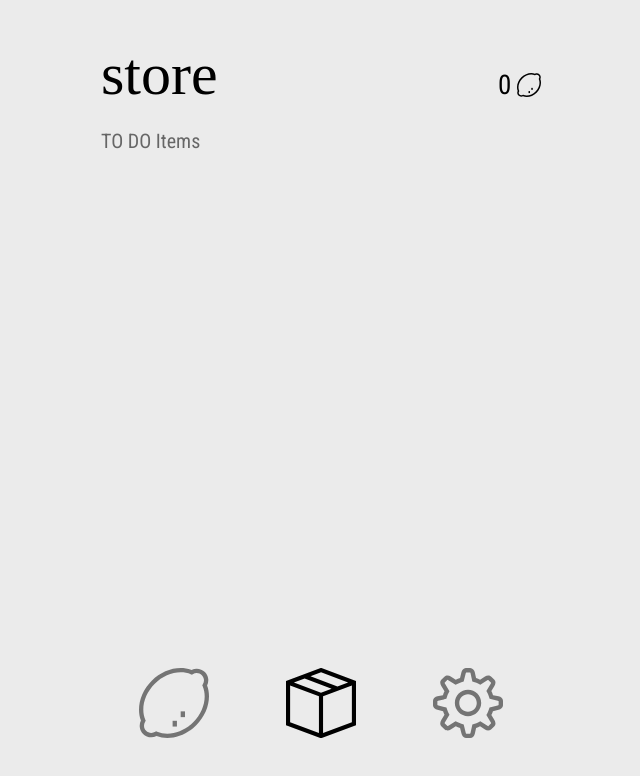
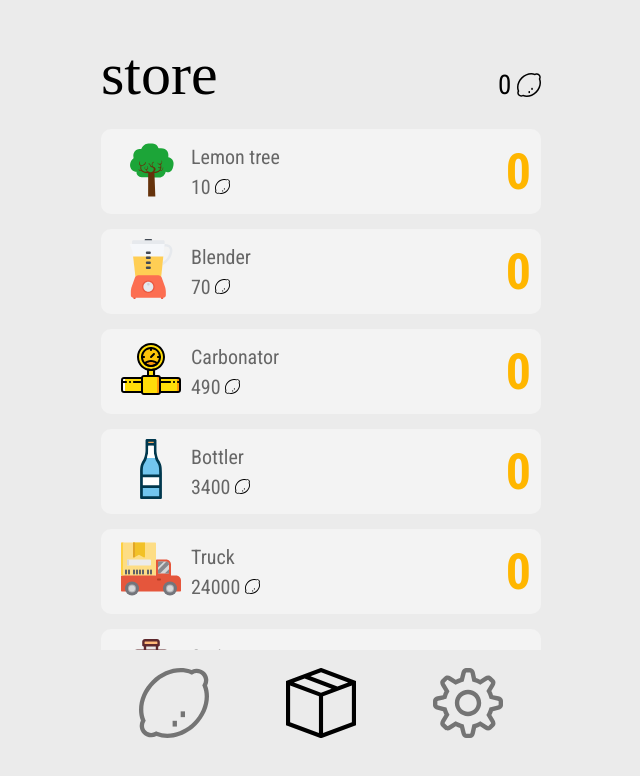
Before and after one commit to LenuLogic/lemon-clicker, a React (Vite) app: page /store in a window 1280 px wide. Shown: the top 776 px of the page, without its empty margins (319-959 px from the left). Built offline with nearby package versions, Linux system fonts and the light colour scheme; a web font is replaced by a local one.

Commit message:
Lisää tuotelistan

```diff
--- a/src/App.jsx
+++ b/src/App.jsx
@@ -1,9 +1,11 @@
 import AppRouter from './components/AppRouter';
+import items from './config/items.js';
 import './App.css';
 import { useState } from 'react';
 
 
 function App() {
+  const [storeitems,setStoreitems] = useState(items);
   const [stats, setStats] = useState({clicks: 0, balance: 0,
                             increase: 1, itemstobuy: 0});
   const handleClick = () => {
@@ -18,7 +20,9 @@
     }
 
   return (
-    <AppRouter stats={stats} handleClick={handleClick} />
+    <AppRouter stats={stats}
+    storeitems={storeitems}
+    handleClick={handleClick} />
   )
 }
 
--- a/src/components/AppRouter.jsx
+++ b/src/components/AppRouter.jsx
@@ -14,7 +14,7 @@
             errorElement: <ErrorPage />,
             children: [
                 { path: "", element: <Clicker stats={props.stats} handleClick={props.handleClick} /> },
-                { path: "store", element: <Store stats={props.stats} />},
+                { path: "store", element: <Store stats={props.stats} storeitems={props.storeitems} />},
                 { path: "settings", element: <Settings stats={props.stats} /> },
                 { path: "credits", element: <Credits stats={props.stats} /> },
             ]
--- /dev/null
+++ b/src/components/Item.jsx
@@ -0,0 +1,23 @@
+import iconLemon from '../assets/lemon.svg';
+
+// Tehdään funktio, joka selvittää kuvan polun
+function getImageUrl(name) {
+    return new URL(`../assets/items/${name}`, import.meta.url).href;
+}
+
+function Item(props) {
+    const url = getImageUrl(props.item.image);
+
+    return (
+        <div className="item">
+            <div className="item_icon"><img src={url} alt="" /></div>
+            <div className="item_desc">
+                {props.item.name}<br/>
+                {props.item.price} <img src={iconLemon} alt="lemons" />
+            </div>
+            <div className="item_qty">{props.item.qty}</div>
+        </div>
+    );
+}
+
+export default Item;
--- a/src/pages/Store.jsx
+++ b/src/pages/Store.jsx
@@ -1,11 +1,13 @@
 import Header from '../components/Header';
+import Item from '../components/Item';
 
 function Store(props) {
+    const items = props.storeitems.map(item => <Item key={item.id} item={item} />);
     return (
         <div className="container">
             <Header balance={props.stats.balance}>store</Header>
             <div className="scrollbox items">
-                TO DO Items
+                {items}
             </div>
         </div>
     );
```
